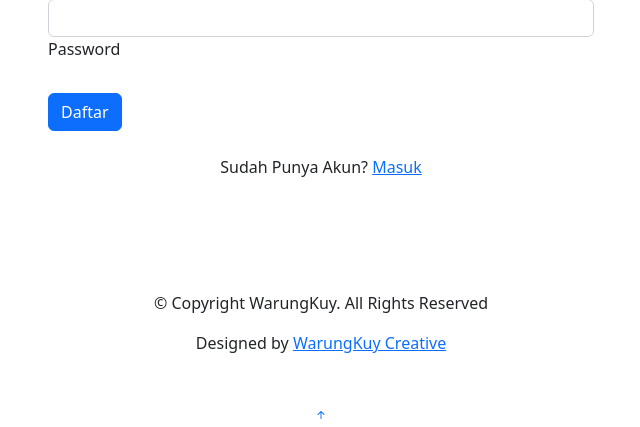
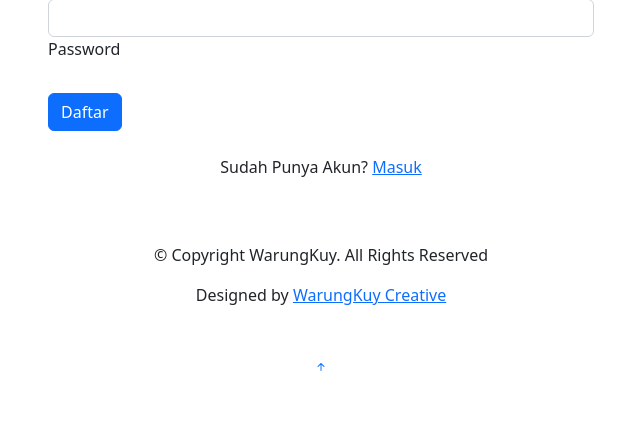
Before and after one commit to Bluemorpho61/SI-WEB-SMT3, a PHP site: page /daftar.php in a window 1280 px wide; the page is wider, and only the part inside the window is pictured. Shown: the part 772-1199 px from the top of that part, without its empty margins (319-959 px from the left). After the commit the page ends 1143 px from the top of that part, so only its background shows below. Run offline with PHP 8.4, Linux system fonts and the light colour scheme.

Commit message:
-finishing

```diff
--- a/WarungKuy/daftar.php
+++ b/WarungKuy/daftar.php
@@ -96,7 +96,7 @@
 
     <section class="">
       <div class="container">
-        <div class="row my-5 align-items-end d-flex justify-content-center">
+        <div class="row mt-5 align-items-end d-flex justify-content-center">
           <div class="col-6" data-aos="fade-up">
 
 
@@ -136,7 +136,9 @@
     </section>
   </main><!-- End #main -->
 
-      <div class="row justify-content-center text-center mt-5 py-5">
+  <footer class="footer" role="contentinfo">
+    <div class="container">
+      <div class="row justify-content-center text-center py-5">
         <div class="col-md-7">
           <p class="copyright">&copy; Copyright WarungKuy. All Rights Reserved</p>
           <div class="credits">
@@ -144,7 +146,6 @@
           </div>
         </div>
       </div>
-
     </div>
   </footer>
 
--- a/WarungKuy/masuk.php
+++ b/WarungKuy/masuk.php
@@ -126,7 +126,9 @@
     </section>
 
 
-      <div class="row justify-content-center text-center mt-5 py-5">
+    <footer class="footer" role="contentinfo">
+    <div class="container">
+      <div class="row justify-content-center text-center pb-5">
         <div class="col-md-7">
           <p class="copyright">&copy; Copyright WarungKuy. All Rights Reserved</p>
           <div class="credits">
@@ -134,9 +136,9 @@
           </div>
         </div>
       </div>
-
     </div>
   </footer>
+
 
   <a href="#" class="back-to-top d-flex align-items-center justify-content-center"><i
       class="bi bi-arrow-up-short"></i></a>
```
Also changed, not shown: WarungKuy/akun.php (+6 -3 lines).
